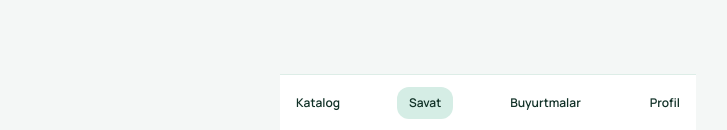
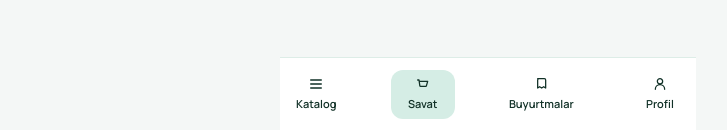
Before and after one commit to Abdurahman0/chikko-telegram-webapp, a Next.js app: page /uz/cart in a window 1280 px wide. Shown: the part 667-797 px from the top of the page, without its empty margins (152-879 px from the left). Built offline with nearby package versions, Linux system fonts and the light colour scheme; no server answers.

Commit message:
changed text to icons

```diff
--- a/src/app/[locale]/product/[id]/page.tsx
+++ b/src/app/[locale]/product/[id]/page.tsx
@@ -80,7 +80,30 @@ function ProductScreen({
   const isOut = typeof product.stock === "number" && product.stock <= 0;
 
   return (
-    <div className="space-y-4">
+    <div className="space-y-4 pt-12">
+      <Link
+        href={`/${locale}/cart`}
+        className="fixed left-4 top-4 z-40 inline-flex h-10 w-10 items-center justify-center rounded-full bg-surface text-brand-strong shadow-soft ring-1 ring-surface-accent"
+        aria-label={messages.nav.cart}
+      >
+        <svg
+          viewBox="0 0 24 24"
+          className="h-5 w-5"
+          fill="none"
+          aria-hidden="true"
+        >
+          <path
+            d="M4 6h2l1.2 8.4a1.2 1.2 0 0 0 1.2 1h7.6a1.2 1.2 0 0 0 1.2-1L19 8H7.2"
+            stroke="currentColor"
+            strokeWidth="1.9"
+            strokeLinecap="round"
+            strokeLinejoin="round"
+          />
+          <circle cx="10" cy="18.5" r="1.2" fill="currentColor" />
+          <circle cx="16" cy="18.5" r="1.2" fill="currentColor" />
+        </svg>
+      </Link>
+
       <SectionHeader title={product.name} subtitle={messages.product.noEndpointNote} />
 
       <div className="rounded-3xl bg-surface p-3 shadow-soft">
--- a/src/components/shared/bottom-nav.tsx
+++ b/src/components/shared/bottom-nav.tsx
@@ -5,6 +5,53 @@ import { usePathname } from "next/navigation";
 import { cn } from "@/lib/utils/cn";
 import { useI18n } from "@/components/shared/locale-provider";
 import { useCartStore } from "@/store/cart-store";
+
+function NavIcon({ type }: { type: "catalog" | "cart" | "orders" | "profile" }) {
+  if (type === "catalog") {
+    return (
+      <svg viewBox="0 0 24 24" className="h-4 w-4" fill="none" aria-hidden="true">
+        <path d="M4 6h16M4 12h16M4 18h16" stroke="currentColor" strokeWidth="1.9" strokeLinecap="round" />
+      </svg>
+    );
+  }
+  if (type === "cart") {
+    return (
+      <svg viewBox="0 0 24 24" className="h-4 w-4" fill="none" aria-hidden="true">
+        <path
+          d="M4 6h2l1.2 8.4a1.2 1.2 0 0 0 1.2 1h7.6a1.2 1.2 0 0 0 1.2-1L19 8H7.2"
+          stroke="currentColor"
+          strokeWidth="1.9"
+          strokeLinecap="round"
+          strokeLinejoin="round"
+        />
+      </svg>
+    );
+  }
+  if (type === "orders") {
+    return (
+      <svg viewBox="0 0 24 24" className="h-4 w-4" fill="none" aria-hidden="true">
+        <path
+          d="M7 4h10a2 2 0 0 1 2 2v12l-3-2-3 2-3-2-3 2V6a2 2 0 0 1 2-2Z"
+          stroke="currentColor"
+          strokeWidth="1.9"
+          strokeLinecap="round"
+          strokeLinejoin="round"
+        />
+      </svg>
+    );
+  }
+  return (
+    <svg viewBox="0 0 24 24" className="h-4 w-4" fill="none" aria-hidden="true">
+      <path
+        d="M12 12a4 4 0 1 0 0-8 4 4 0 0 0 0 8Zm-7 8a7 7 0 0 1 14 0"
+        stroke="currentColor"
+        strokeWidth="1.9"
+        strokeLinecap="round"
+        strokeLinejoin="round"
+      />
+    </svg>
+  );
+}
 
 export function BottomNav({ locale }: { locale: string }) {
   const pathname = usePathname();
@@ -15,10 +62,10 @@ export function BottomNav({ locale }: { locale: string }) {
     0,
   );
   const items = [
-    { href: `/${locale}/catalog`, label: messages.nav.catalog },
-    { href: `/${locale}/cart`, label: messages.nav.cart, isCart: true },
-    { href: `/${locale}/orders`, label: messages.nav.orders },
-    { href: `/${locale}/profile`, label: messages.nav.profile },
+    { href: `/${locale}/catalog`, label: messages.nav.catalog, icon: "catalog" as const },
+    { href: `/${locale}/cart`, label: messages.nav.cart, isCart: true, icon: "cart" as const },
+    { href: `/${locale}/orders`, label: messages.nav.orders, icon: "orders" as const },
+    { href: `/${locale}/profile`, label: messages.nav.profile, icon: "profile" as const },
   ];
 
   return (
@@ -32,11 +79,12 @@ export function BottomNav({ locale }: { locale: string }) {
               href={item.href}
               data-cart-target={item.isCart ? "true" : undefined}
               className={cn(
-                "relative rounded-xl px-3 py-2 text-xs font-semibold transition-transform",
+                "relative inline-flex min-w-[4rem] flex-col items-center gap-1 rounded-xl px-3 py-1.5 text-[11px] font-semibold transition-transform",
                 active ? "bg-brand-soft text-brand-strong" : "text-app-muted",
               )}
             >
-              {item.label}
+              <NavIcon type={item.icon} />
+              <span>{item.label}</span>
               {item.isCart && cartQuantity > 0 ? (
                 <span
                   key={cartQuantity}
--- a/src/messages/uz.ts
+++ b/src/messages/uz.ts
@@ -31,14 +31,14 @@ export const uzMessages: Messages = {
     emptyTitle: "Mahsulot topilmadi",
     emptyDescription: "Filtr yoki qidiruvni o'zgartirib ko'ring.",
     tryAnotherSearch: "Boshqa so'rov bilan urinib ko'ring",
-    addToCart: "Savatga qo'shish",
+    addToCart: "Savatchaga",
     outOfStock: "Sotuvda yo'q",
     inStock: "Mavjud",
     details: "Batafsil",
   },
   product: {
     quantity: "Miqdor",
-    addToCart: "Savatga qo'shish",
+    addToCart: "Savatchaga",
     outOfStock: "Mahsulot tugagan",
     stockLeft: "Qoldiq",
     notFound: "Mahsulot topilmadi",
```
